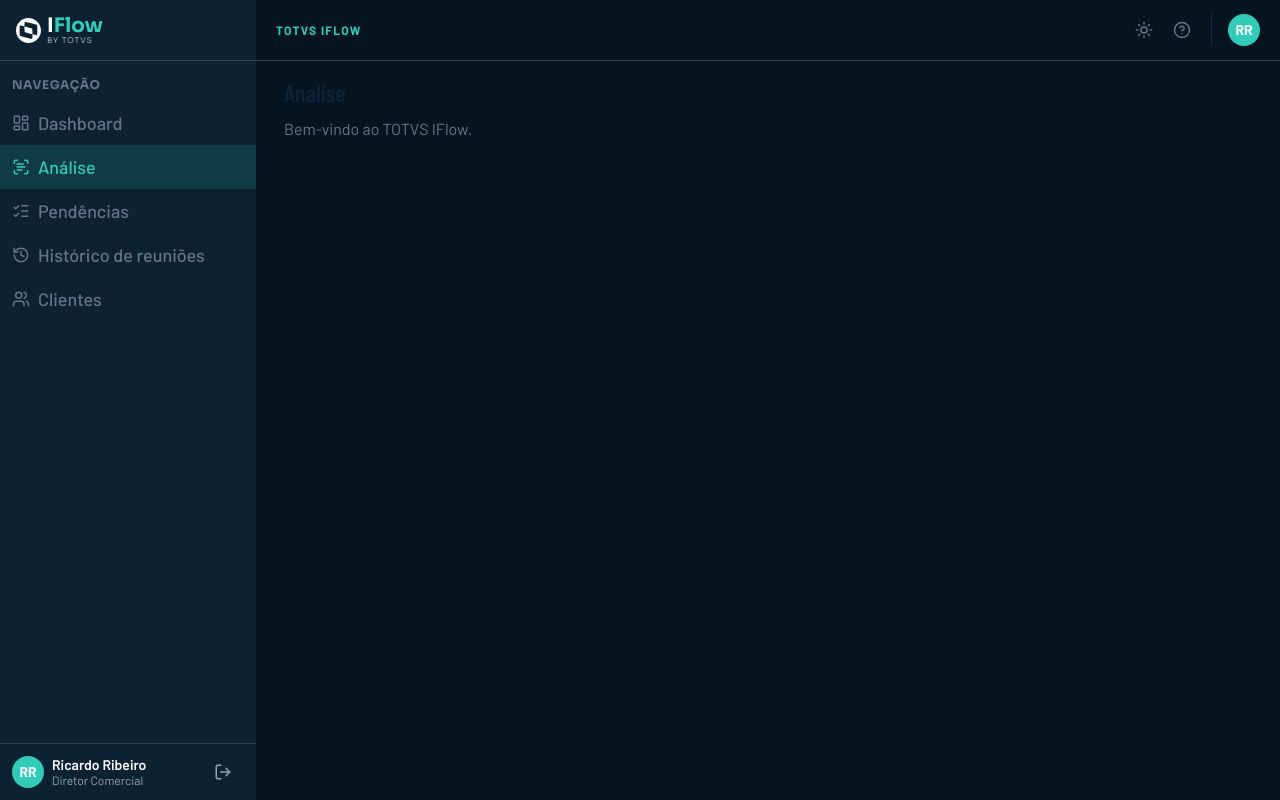
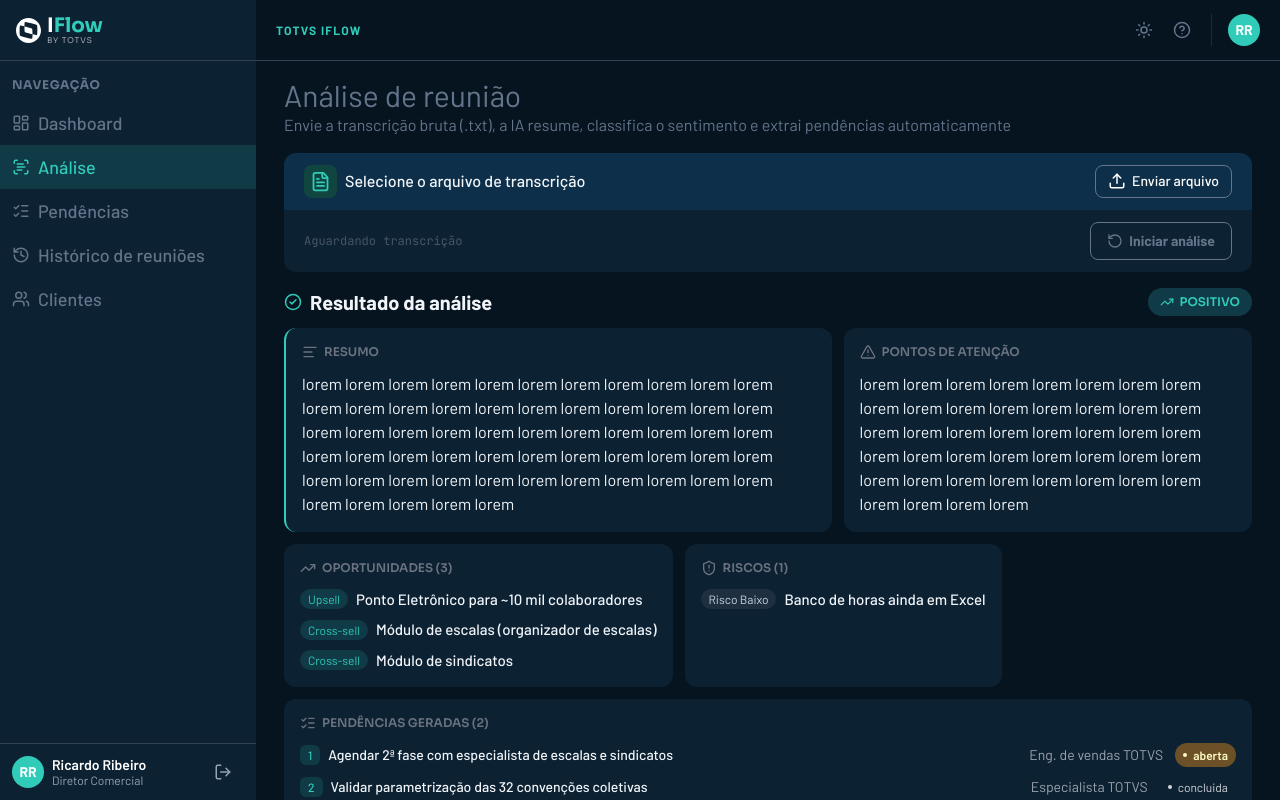
Before and after one commit to TOTVS-IFlow/totvs-iflow, a React (Vite) app: page /analise in a window 1280 px wide. Built offline with nearby package versions, Linux system fonts and the light colour scheme.

Commit message:
fix: corrigido dados estaticos nos componentes

```diff
--- /dev/null
+++ b/src/components/Analise/AnaliseCards.jsx
@@ -0,0 +1,53 @@
+import React from "react";
+import { CheckCircle2, TrendingUp, Minus, TrendingDown } from "lucide-react";
+import ResumoCard from "./ResumoCard";
+import AtencaoCard from "./AtencaoCard";
+import OportunidadesCard from "./OportunidadesCard";
+import RiscosCard from "./RiscosCard";
+import PendenciasCard from "./PendenciasCard";
+
+const SENTIMENT_STYLES = {
+  positivo: { label: "POSITIVO", icon: TrendingUp, className: "text-accent-500 bg-accent-950" },
+  neutro: { label: "NEUTRO", icon: Minus, className: "text-slate-300 bg-slate-700 bg-opacity-45" },
+  negativo: { label: "NEGATIVO", icon: TrendingDown, className: "text-red-300 bg-red-900 bg-opacity-45" },
+};
+
+export default function AnaliseCards({
+  sentiment = "positivo",
+  resumo,
+  pontosDeAtencao,
+  oportunidades,
+  riscos,
+  pendencias,
+}) {
+  const sentimentStyle = SENTIMENT_STYLES[sentiment] ?? SENTIMENT_STYLES.positivo;
+  const SentimentIcon = sentimentStyle.icon;
+
+  return (
+    <section>
+      <header className="flex justify-between">
+        <div className="font-bold  text-xl flex gap-2 items-center">
+          <CheckCircle2 size={18} className="text-accent-500" />
+          Resultado da análise
+        </div>
+        <p className={`flex gap-1.5 px-3 font-semibold rounded-full items-center font-sora text-xs ${sentimentStyle.className}`}>
+          <SentimentIcon size={14} />
+          {sentimentStyle.label}
+        </p>
+      </header>
+      <main className="flex flex-col gap-3 mt-3">
+        <div className="flex gap-3">
+          <ResumoCard text={resumo} />
+          <AtencaoCard text={pontosDeAtencao} />
+        </div>
+        <div className="flex gap-3">
+          <OportunidadesCard items={oportunidades} />
+          <RiscosCard items={riscos} />
+        </div>
+        <div className="flex gap-3">
+          <PendenciasCard items={pendencias} className="flex-1" />
+        </div>
+      </main>
+    </section>
+  );
+}
--- /dev/null
+++ b/src/components/Analise/AnaliseHeader.jsx
@@ -0,0 +1,15 @@
+import React from "react";
+
+export default function AnaliseHeader({
+  title = "Análise de reunião",
+  description = "Envie a transcrição bruta (.txt), a IA resume, classifica o sentimento e extrai pendências automaticamente",
+}) {
+  return (
+    <header className="flex justify-between">
+      <section>
+        <h1 className="text-3xl text-slate-500">{title}</h1>
+        <p className="text-slate-500">{description}</p>
+      </section>
+    </header>
+  );
+}
--- /dev/null
+++ b/src/components/Analise/AtencaoCard.jsx
@@ -0,0 +1,14 @@
+import React from "react";
+import { AlertTriangle } from "lucide-react";
+import GenericCard from "./GenericCard";
+
+const DEFAULT_TEXT =
+  "lorem lorem lorem lorem lorem lorem lorem lorem lorem lorem lorem lorem lorem lorem lorem lorem lorem lorem lorem lorem lorem lorem lorem lorem lorem lorem lorem lorem lorem lorem lorem lorem lorem lorem lorem lorem lorem lorem lorem lorem lorem lorem lorem lorem ";
+
+export default function AtencaoCard({ text = DEFAULT_TEXT, className }) {
+  return (
+    <GenericCard icon={AlertTriangle} title={"PONTOS DE ATENÇÃO"} className={className}>
+      <p>{text}</p>
+    </GenericCard>
+  );
+}
--- /dev/null
+++ b/src/components/Analise/GenericCard.jsx
@@ -0,0 +1,14 @@
+import React from "react";
+
+export default function GenericCard({ icon, title, children, className = "" }) {
+  const Icon = icon
+  return (
+    <div className={`bg-surface p-4 rounded-xl ${className}`}>
+      <header className="flex mb-3 text-gray-500 text-xs font-sora font-semibold items-center gap-1.5 ">
+        <Icon size={16}/>
+        {title}
+      </header>
+      {children}
+    </div>
+  );
+}
--- /dev/null
+++ b/src/components/Analise/OportunidadesCard.jsx
@@ -0,0 +1,24 @@
+import React from "react";
+import { TrendingUp } from "lucide-react";
+import GenericCard from "./GenericCard";
+
+const DEFAULT_ITEMS = [
+  { tag: "Upsell", description: "Ponto Eletrônico para ~10 mil colaboradores" },
+  { tag: "Cross-sell", description: "Módulo de escalas (organizador de escalas)" },
+  { tag: "Cross-sell", description: "Módulo de sindicatos" },
+];
+
+export default function OportunidadesCard({ items = DEFAULT_ITEMS, className }) {
+  return (
+    <GenericCard icon={TrendingUp} title={`OPORTUNIDADES (${items.length})`} className={className}>
+      <ul className="flex flex-col gap-2">
+        {items.map((item, index) => (
+          <li key={index} className="flex gap-2 text-[15px] font-medium items-center">
+            <p className="text-accent-500 font-normal rounded-full px-2 py-0.5 text-xs bg-accent-950">{item.tag}</p>
+            {item.description}
+          </li>
+        ))}
+      </ul>
+    </GenericCard>
+  );
+}
--- /dev/null
+++ b/src/components/Analise/PendenciasCard.jsx
@@ -0,0 +1,59 @@
+import React from "react";
+import { ListChecks } from "lucide-react";
+import GenericCard from "./GenericCard";
+
+const STATUS_STYLES = {
+  aberta: {
+    label: "aberta",
+    wrapperClass:
+      "bg-warning bg-opacity-45 font-semibold text-yellow-100 text-xs px-2 py-1 flex items-center gap-1.5 rounded-full",
+    dotClass: "w-1 h-1 rounded-full bg-yellow-100 shrink-0",
+  },
+  concluida: {
+    label: "concluida",
+    wrapperClass: "text-gray-300 text-xs px-2 py-1 flex items-center gap-1.5",
+    dotClass: "w-1 h-1 rounded-full bg-gray-300 shrink-0",
+  },
+};
+
+const DEFAULT_ITEMS = [
+  {
+    number: 1,
+    description: "Agendar 2ª fase com especialista de escalas e sindicatos",
+    owner: "Eng. de vendas TOTVS",
+    status: "aberta",
+  },
+  {
+    number: 2,
+    description: "Validar parametrização das 32 convenções coletivas",
+    owner: "Especialista TOTVS",
+    status: "concluida",
+  },
+];
+
+export default function PendenciasCard({ items = DEFAULT_ITEMS, className = "w-full" }) {
+  return (
+    <GenericCard icon={ListChecks} title={`PENDÊNCIAS GERADAS (${items.length})`} className={className}>
+      <ul className="flex flex-col gap-2">
+        {items.map((item) => {
+          const statusStyle = STATUS_STYLES[item.status] ?? STATUS_STYLES.aberta;
+          return (
+            <li key={item.number} className="flex justify-between">
+              <div className="flex gap-2 text-sm font-medium items-center">
+                <p className="text-accent-500 font-medium rounded-md px-2 py-0.5 text-xs bg-accent-950">{item.number}</p>
+                {item.description}
+              </div>
+              <div className="flex items-center gap-3">
+                <p className="text-gray-400 text-sm">{item.owner}</p>
+                <p className={statusStyle.wrapperClass}>
+                  <span className={statusStyle.dotClass} />
+                  {statusStyle.label}
+                </p>
+              </div>
+            </li>
+          );
+        })}
+      </ul>
+    </GenericCard>
+  );
+}
--- /dev/null
+++ b/src/components/Analise/ResumoCard.jsx
@@ -0,0 +1,14 @@
+import React from "react";
+import { Text } from "lucide-react";
+import GenericCard from "./GenericCard";
+
+const DEFAULT_TEXT =
+  "lorem lorem lorem lorem lorem lorem lorem lorem lorem lorem lorem lorem lorem lorem lorem lorem lorem lorem lorem lorem lorem lorem lorem lorem lorem lorem lorem lorem lorem lorem lorem lorem lorem lorem lorem lorem lorem lorem lorem lorem lorem lorem lorem lorem lorem lorem lorem lorem lorem lorem lorem lorem lorem lorem lorem lorem lorem lorem lorem lorem ";
+
+export default function ResumoCard({ text = DEFAULT_TEXT, className }) {
+  return (
+    <GenericCard icon={Text} className={`border-l-2 border-accent-500 ${className ?? ""}`} title={"RESUMO"}>
+      <p>{text}</p>
+    </GenericCard>
+  );
+}
--- /dev/null
+++ b/src/components/Analise/RiscosCard.jsx
@@ -0,0 +1,36 @@
+import React from "react";
+import { ShieldAlert } from "lucide-react";
+import GenericCard from "./GenericCard";
+
+const RISK_LABELS = {
+  baixo: "Risco Baixo",
+  medio: "Risco Médio",
+  alto: "Risco Alto",
+};
+
+const RISK_STYLES = {
+  baixo: "text-slate-300 bg-slate-700 bg-opacity-45",
+  medio: "text-yellow-100 bg-warning bg-opacity-45",
+  alto: "text-red-300 bg-red-900 bg-opacity-45",
+};
+
+const DEFAULT_ITEMS = [
+  { level: "baixo", description: "Banco de horas ainda em Excel" },
+];
+
+export default function RiscosCard({ items = DEFAULT_ITEMS, className }) {
+  return (
+    <GenericCard icon={ShieldAlert} title={`RISCOS (${items.length})`} className={className}>
+      <ul className="flex flex-col gap-2">
+        {items.map((item, index) => (
+          <li key={index} className="flex gap-2 text-[15px] font-medium items-center">
+            <p className={`font-normal rounded-full px-2 py-0.5 text-xs ${RISK_STYLES[item.level] ?? RISK_STYLES.baixo}`}>
+              {RISK_LABELS[item.level] ?? item.level}
+            </p>
+            {item.description}
+          </li>
+        ))}
+      </ul>
+    </GenericCard>
+  );
+}
--- /dev/null
+++ b/src/components/Analise/UploadCard.jsx
@@ -0,0 +1,26 @@
+import React from "react";
+import { FileText, Upload, RotateCcw } from "lucide-react";
+
+export default function UploadCard() {
+  return (
+    <article className="">
+      <div className="bg-navy-800 rounded-t-xl flex justify-between py-3 px-5">
+        <div className="flex gap-2 font-medium items-center">
+          <FileText size={33} className="text-accent-500 rounded-lg bg-accent-900 px-1 py-1.5"/>
+          Selecione o arquivo de transcrição
+        </div>
+        <button className="flex gap-1.5 text-sm border-[1.5px] border-slate-500 rounded-lg px-3 py-1 items-center text-white font-medium">
+          <Upload size={18} />
+          Enviar arquivo
+        </button>
+      </div>
+      <div className="bg-surface rounded-b-xl flex items-center justify-between py-3 px-5">
+        <p className="text-slate-600 font-mono text-xs">Aguardando transcrição</p>
+        <button className="flex gap-1.5 text-sm border-[1.5px] border-slate-500 rounded-lg px-4 py-2 items-center text-slate-500 font-bold ">
+          <RotateCcw size={16} />
+          Iniciar análise
+        </button>
+      </div>
+    </article>
+  );
+}
--- a/src/pages/Analise.jsx
+++ b/src/pages/Analise.jsx
@@ -1,12 +1,14 @@
 import React from "react";
+import AnaliseHeader from "../components/Analise/AnaliseHeader";
+import UploadCard from "../components/Analise/UploadCard";
+import AnaliseCards from "../components/Analise/AnaliseCards";
 
 export default function Analise() {
   return (
-    <div>
-      <h2 className="font-display text-2xl font-semibold text-navy-850">
-        Analise
-      </h2>
-      <p className="mt-2 text-slate-500">Bem-vindo ao TOTVS IFlow.</p>
+    <div className="flex flex-col gap-4">
+      <AnaliseHeader />
+      <UploadCard />
+      <AnaliseCards />
     </div>
   );
 }
```
